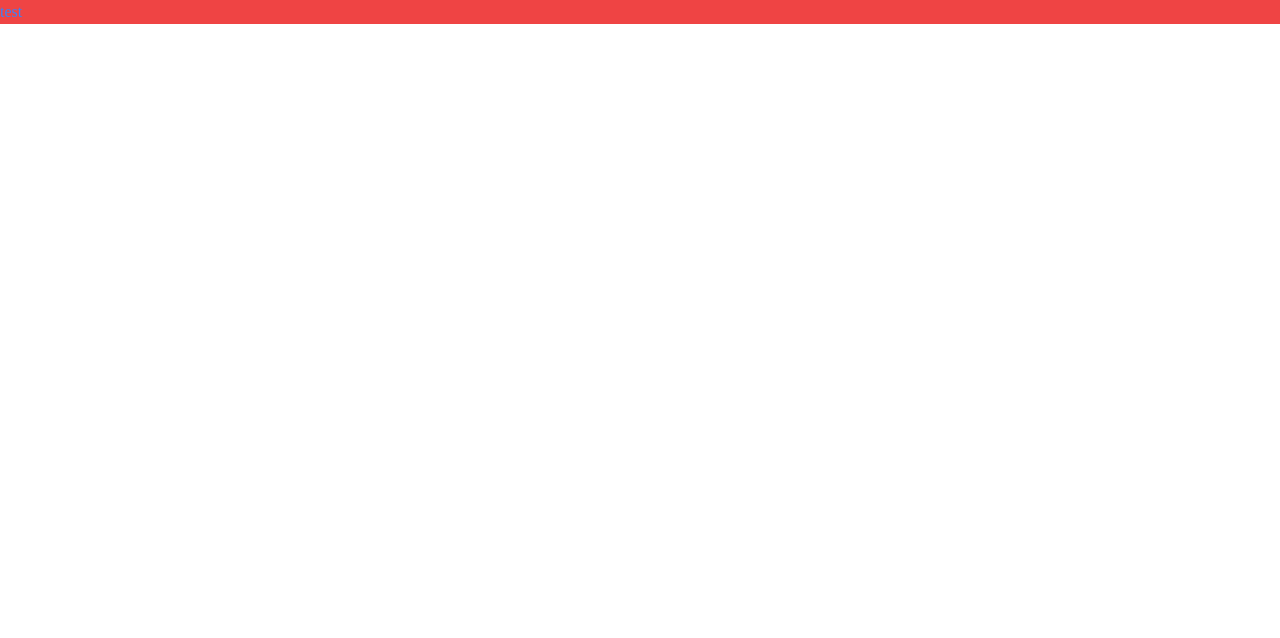
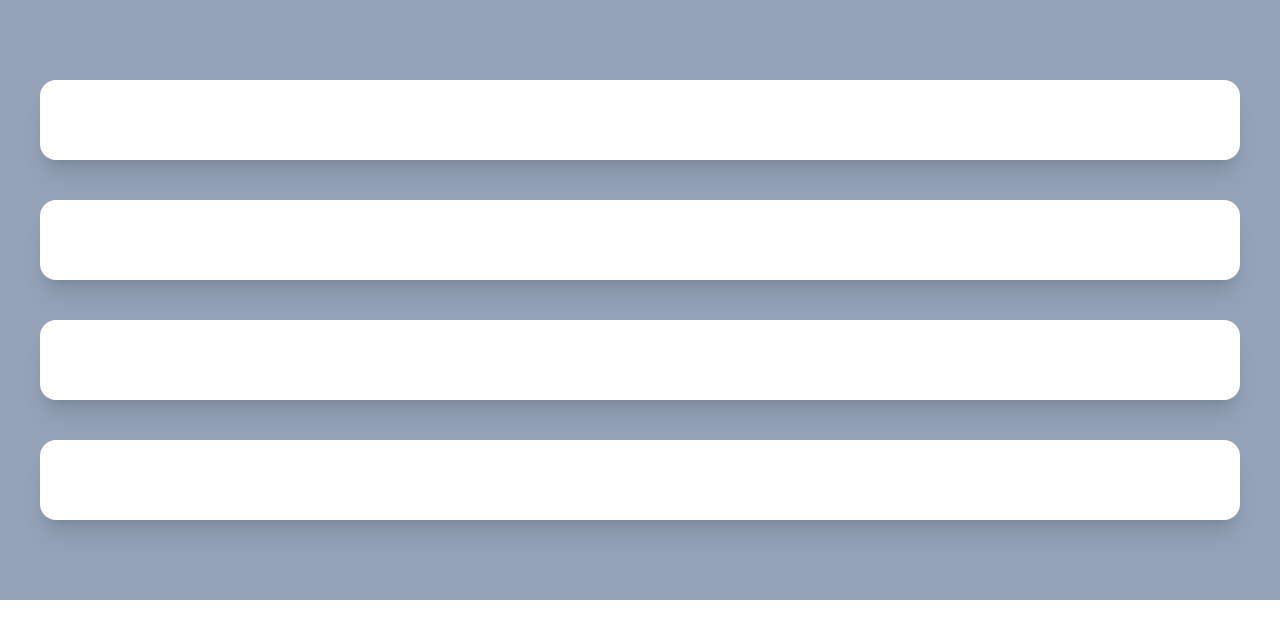
Before and after one commit to cpk0709/mypage-nextjs, a Next.js app: page / in a window 1280 px wide. Shown: the top 638 px of the page. Built offline with nearby package versions, Linux system fonts and the light colour scheme.

Commit message:
feat : tailwind test grid

```diff
--- a/src/pages/index.tsx
+++ b/src/pages/index.tsx
@@ -1,98 +1,14 @@
-// import Image from 'next/image';
-// import styles from '@/styles/page.module.css';
+import { NextPage } from 'next'
 
-export default function Home() {
+const Home: NextPage = () => {
   return (
-    <div className="bg-red-500">
-      <h1 className="text-blue-500">test</h1>
+    <div className='bg-slate-400 py-20 px-10 grid gap-10'>
+      <div className='bg-white p-10 rounded-2xl shadow-xl'></div>
+      <div className='bg-white p-10 rounded-2xl shadow-xl'></div>
+      <div className='bg-white p-10 rounded-2xl shadow-xl'></div>
+      <div className='bg-white p-10 rounded-2xl shadow-xl'></div>
     </div>
-    // <main className={styles.main}>
-    //   <div className={styles.description}>
-    //     <p>
-    //       Get started by editing&nbsp;
-    //       <code className={styles.code}>src/app/page.tsx</code>
-    //     </p>
-    //     <div>
-    //       <a
-    //         href="https://vercel.com?utm_source=create-next-app&utm_medium=appdir-template&utm_campaign=create-next-app"
-    //         target="_blank"
-    //         rel="noopener noreferrer"
-    //       >
-    //         By{' '}
-    //         <Image
-    //           src="/images/icons/vercel.svg"
-    //           alt="Vercel Logo"
-    //           className={styles.vercelLogo}
-    //           width={100}
-    //           height={24}
-    //           priority
-    //         />
-    //       </a>
-    //     </div>
-    //   </div>
-
-    //   <div className={styles.center}>
-    //     <Image
-    //       className={styles.logo}
-    //       src="/images/icons/next.svg"
-    //       alt="Next.js Logo"
-    //       width={180}
-    //       height={37}
-    //       priority
-    //     />
-    //   </div>
-
-    //   <div className={styles.grid}>
-    //     <a
-    //       href="https://nextjs.org/docs?utm_source=create-next-app&utm_medium=appdir-template&utm_campaign=create-next-app"
-    //       className={styles.card}
-    //       target="_blank"
-    //       rel="noopener noreferrer"
-    //     >
-    //       <h2>
-    //         Docs <span>-&gt;</span>
-    //       </h2>
-    //       <p>Find in-depth information about Next.js features and API.</p>
-    //     </a>
-
-    //     <a
-    //       href="https://nextjs.org/learn?utm_source=create-next-app&utm_medium=appdir-template&utm_campaign=create-next-app"
-    //       className={styles.card}
-    //       target="_blank"
-    //       rel="noopener noreferrer"
-    //     >
-    //       <h2>
-    //         Learn <span>-&gt;</span>
-    //       </h2>
-    //       <p>Learn about Next.js in an interactive course with&nbsp;quizzes!</p>
-    //     </a>
-
-    //     <a
-    //       href="https://vercel.com/templates?framework=next.js&utm_source=create-next-app&utm_medium=appdir-template&utm_campaign=create-next-app"
-    //       className={styles.card}
-    //       target="_blank"
-    //       rel="noopener noreferrer"
-    //     >
-    //       <h2>
-    //         Templates <span>-&gt;</span>
-    //       </h2>
-    //       <p>Explore the Next.js 13 playground.</p>
-    //     </a>
-
-    //     <a
-    //       href="https://vercel.com/new?utm_source=create-next-app&utm_medium=appdir-template&utm_campaign=create-next-app"
-    //       className={styles.card}
-    //       target="_blank"
-    //       rel="noopener noreferrer"
-    //     >
-    //       <h2>
-    //         Deploy <span>-&gt;</span>
-    //       </h2>
-    //       <p>
-    //         Instantly deploy your Next.js site to a shareable URL with Vercel.
-    //       </p>
-    //     </a>
-    //   </div>
-    // </main>
   )
 }
+
+export default Home;
```
